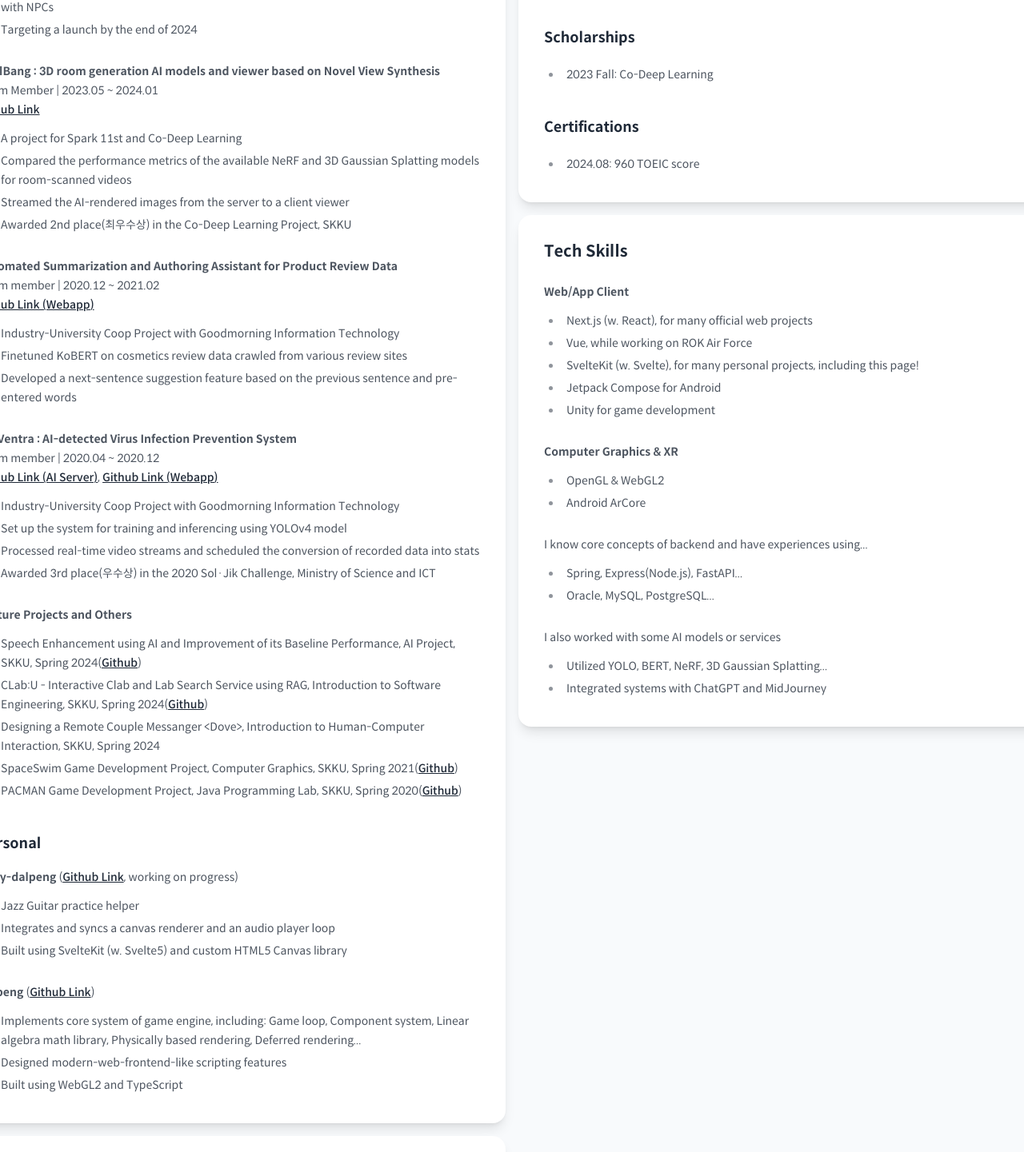
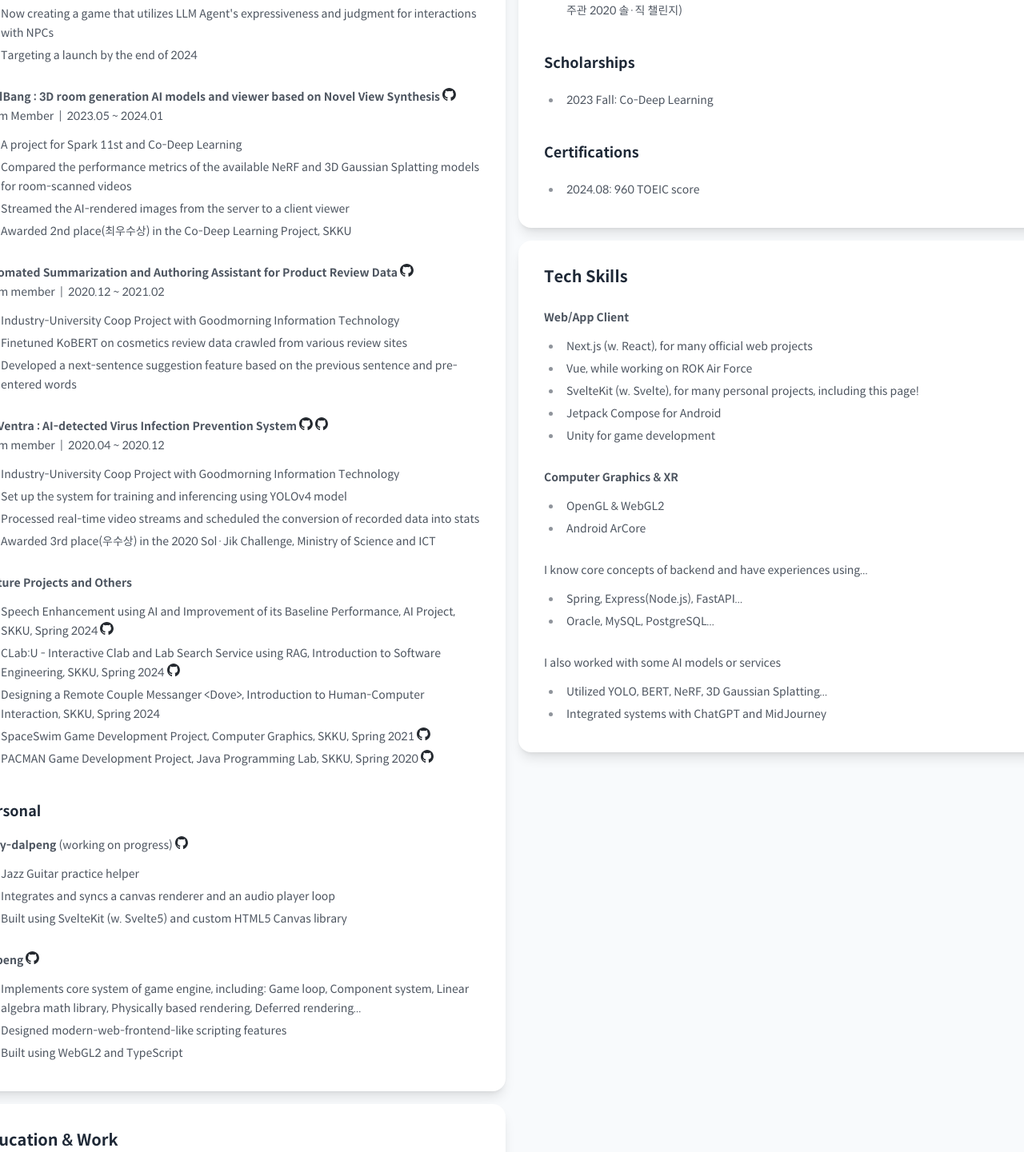
Before and after one commit to threedalpeng/threedalpeng.github.io, a SvelteKit app: page / in a window 1280 px wide. Shown: the part 469-1910 px from the top of the page at 80% size. Built offline with nearby package versions, Linux system fonts and the light colour scheme.

Commit message:
feat: replace github anchor texts to github logo images

```diff
--- a/src/routes/+page.svelte
+++ b/src/routes/+page.svelte
@@ -13,11 +13,13 @@
 		<div>
 			<p>Hello! My name is</p>
 			<p class="text-3xl font-bold">Kim Jeong-won</p>
-			<p>
+			<p class="mt-4">
 				I am a undergraduate student in the Department of Computer Science and Engineering at
 				Sungkyunkwan University.
 			</p>
-			<p>My interests include AI-integrated Services/Game, AI Agents, Computer Graphics, and XR</p>
+			<p class="mt-4">
+				My interests include AI-integrated Services/Game, AI Agents, Computer Graphics, and XR
+			</p>
 			<h1 class="mt-2 font-semibold">Contact:</h1>
 			<div>
 				<a href="mailto:threedalpeng@gmail.com">
@@ -46,7 +48,7 @@
 					<span class="font-semibold"
 						>ShibaMarket : Interactive commodity trading game with LLM-based agents</span
 					>
-					<br />Team Leader | 2024.06 ~
+					<br />Team Leader&nbsp;&nbsp;|&nbsp;&nbsp;2024.06 ~
 				</p>
 				<ul>
 					<li>
@@ -58,10 +60,12 @@
 				<p>
 					<span class="font-semibold"
 						>RealBang : 3D room generation AI models and viewer based on Novel View Synthesis
-					</span>
-					<br />Team Member | 2023.05 ~ 2024.01
-					<br />
-					<a href="https://github.com/orgs/Real-Bang/repositories" target="_blank">Github Link</a>
+					</span>&nbsp;<a
+						class="inline-block"
+						href="https://github.com/orgs/Real-Bang/repositories"
+						target="_blank"><img class="m-0 h-4 p-0" src={githubmark} alt="Github Link" /></a
+					>
+					<br />Team Member&nbsp;&nbsp;|&nbsp;&nbsp;2023.05 ~ 2024.01
 				</p>
 				<ul>
 					<li>A project for Spark 11st and Co-Deep Learning</li>
@@ -75,12 +79,12 @@
 				<p>
 					<span class="font-semibold"
 						>Automated Summarization and Authoring Assistant for Product Review Data</span
+					>&nbsp;<a
+						class="inline-block"
+						href="https://github.com/threedalpeng/skku-coop-GIT-GPT-SERVER"
+						target="_blank"><img class="m-0 h-4 p-0" src={githubmark} alt="Github Link" /></a
 					>
-					<br />Team member | 2020.12 ~ 2021.02
-					<br />
-					<a href="https://github.com/threedalpeng/skku-coop-GIT-GPT-SERVER" target="_blank"
-						>Github Link (Webapp)</a
-					>
+					<br />Team member&nbsp;&nbsp;|&nbsp;&nbsp;2020.12 ~ 2021.02
 				</p>
 				<ul>
 					<li>Industry-University Coop Project with Goodmorning Information Technology</li>
@@ -93,14 +97,16 @@
 				<p>
 					<span class="font-semibold"
 						>PreVentra : AI-detected Virus Infection Prevention System</span
+					>&nbsp;<a
+						class="inline-block"
+						href="https://github.com/threedalpeng/2020-sw-skku-GIT"
+						target="_blank"><img class="m-0 h-4 p-0" src={githubmark} alt="Github Link" /></a
+					>&nbsp;<a
+						class="inline-block"
+						href="https://github.com/threedalpeng/2020-sw-skku-GIT-server"
+						target="_blank"><img class="m-0 h-4 p-0" src={githubmark} alt="Github Link" /></a
 					>
-					<br />Team member | 2020.04 ~ 2020.12
-					<br /><a href="https://github.com/threedalpeng/2020-sw-skku-GIT" target="_blank"
-						>Github Link (AI Server)</a
-					>,
-					<a href="https://github.com/threedalpeng/2020-sw-skku-GIT-server" target="_blank"
-						>Github Link (Webapp)</a
-					>
+					<br />Team member&nbsp;&nbsp;|&nbsp;&nbsp;2020.04 ~ 2020.12
 				</p>
 				<ul>
 					<li>Industry-University Coop Project with Goodmorning Information Technology</li>
@@ -119,38 +125,46 @@
 				<ul>
 					<li>
 						Speech Enhancement using AI and Improvement of its Baseline Performance, AI Project,
-						SKKU, Spring 2024(<a
+						SKKU, Spring 2024&nbsp;<a
+							class="inline-block"
 							href="https://github.com/skku-aiproject-team2/skku-aiproject-speech-enhancement"
-							>Github</a
-						>)
+							target="_blank"><img class="m-0 h-4 p-0" src={githubmark} alt="Github Link" /></a
+						>
 					</li>
 					<li>
 						CLab:U - Interactive Clab and Lab Search Service using RAG, Introduction to Software
-						Engineering, SKKU, Spring 2024(<a
-							href="https://github.com/orgs/SKKU-SWE-2024s-Team9/repositories">Github</a
-						>)
+						Engineering, SKKU, Spring 2024&nbsp;<a
+							class="inline-block"
+							href="https://github.com/orgs/SKKU-SWE-2024s-Team9/repositories"
+							target="_blank"><img class="m-0 h-4 p-0" src={githubmark} alt="Github Link" /></a
+						>
 					</li>
 					<li>
 						Designing a Remote Couple Messanger &lt;Dove&gt;, Introduction to Human-Computer
 						Interaction, SKKU, Spring 2024
 					</li>
 					<li>
-						SpaceSwim Game Development Project, Computer Graphics, SKKU, Spring 2021(<a
-							href="https://github.com/threedalpeng/SKKU-2021-Spring-CG-T1">Github</a
-						>)
+						SpaceSwim Game Development Project, Computer Graphics, SKKU, Spring 2021&nbsp;<a
+							class="inline-block"
+							href="https://github.com/threedalpeng/SKKU-2021-Spring-CG-T1"
+							target="_blank"><img class="m-0 h-4 p-0" src={githubmark} alt="Github Link" /></a
+						>
 					</li>
 					<li>
-						PACMAN Game Development Project, Java Programming Lab, SKKU, Spring 2020(<a
-							href="https://github.com/threedalpeng/Pacman_Java">Github</a
-						>)
+						PACMAN Game Development Project, Java Programming Lab, SKKU, Spring 2020&nbsp;<a
+							class="inline-block"
+							href="https://github.com/threedalpeng/Pacman_Java"
+							target="_blank"><img class="m-0 h-4 p-0" src={githubmark} alt="Github Link" /></a
+						>
 					</li>
 				</ul>
 				<h3>Personal</h3>
 				<p>
-					<span class="font-semibold">jazzy-dalpeng</span> (<a
+					<span class="font-semibold">jazzy-dalpeng</span>&nbsp;(working on progress)&nbsp;<a
+						class="inline-block"
 						href="https://github.com/threedalpeng/JazzyDalpeng"
-						target="_blank">Github Link</a
-					>, working on progress)
+						target="_blank"><img class="m-0 h-4 p-0" src={githubmark} alt="Github Link" /></a
+					>
 				</p>
 				<ul>
 					<li>Jazz Guitar practice helper</li>
@@ -158,10 +172,11 @@
 					<li>Built using SvelteKit (w. Svelte5) and custom HTML5 Canvas library</li>
 				</ul>
 				<p>
-					<span class="font-semibold">dalpeng</span> (<a
+					<span class="font-semibold">dalpeng</span>&nbsp;<a
+						class="inline-block"
 						href="https://github.com/threedalpeng/dalpeng"
-						target="_blank">Github Link</a
-					>)
+						target="_blank"><img class="m-0 h-4 p-0" src={githubmark} alt="Github Link" /></a
+					>
 				</p>
 				<ul>
 					<li>
```
